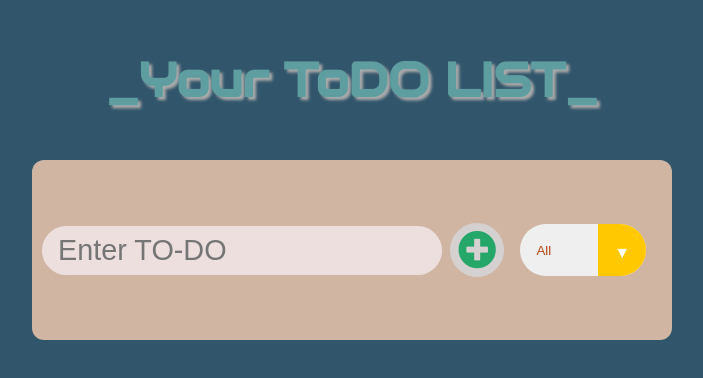
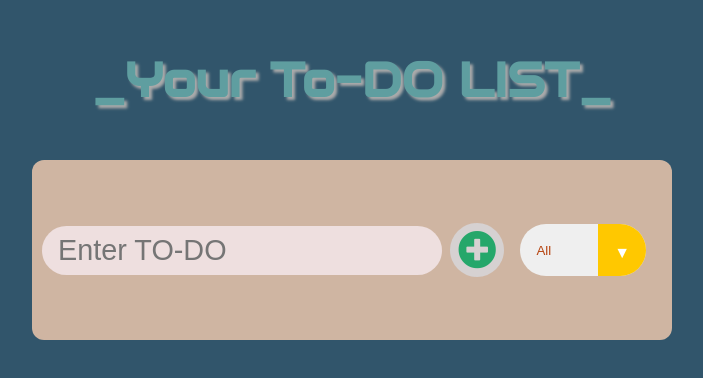
Before and after one commit to JatinIN/To-Do_List, a plain HTML site: page index.html in a window 1280 px wide. Shown: the whole page, without its empty margins (288-991 px from the left). Drawn offline with Linux system fonts and the light colour scheme.

Commit message:
Changes in files

```diff
--- a/index.html
+++ b/index.html
@@ -17,7 +17,7 @@
 </head>
 <body>
     <header>
-        <h1>_Your ToDO LIST_</h1>
+        <h1>_Your To-DO LIST_</h1>
     </header>
     <div id="todo-area-box">
         <form action="">
--- a/script.js
+++ b/script.js
@@ -33,6 +33,7 @@ function addTodo(event) {
     todoInput.value = "";
 }
 
+//Adding Delete
 function deleteCheck(e) {
     const item = e.target;
 
```
Also changed, not shown: style.css (line endings or trailing spaces).
